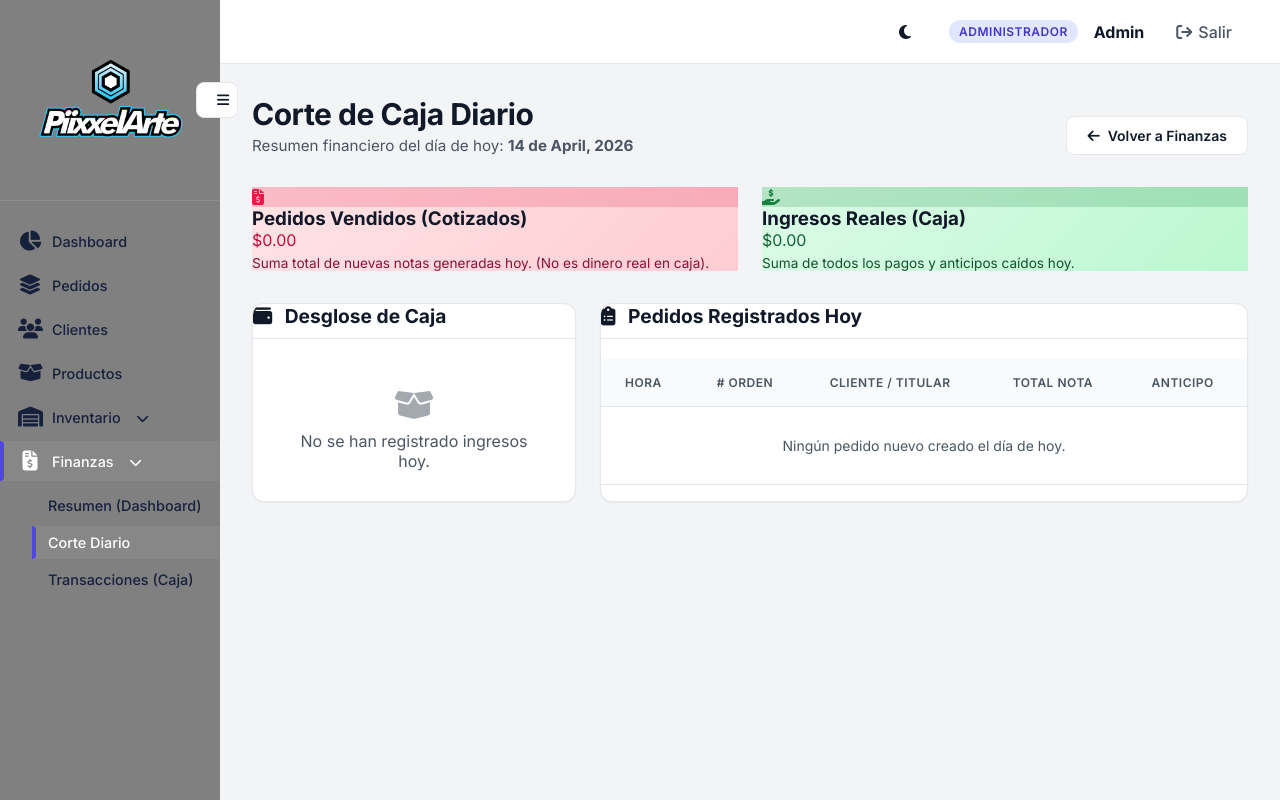
After one commit to GemaLopez01/PiixxelArte-ERP, a Flask app: page /finance/daily in a window 1280 px wide. The commit adds this page. Run offline with Flask 3, Linux system fonts and the light colour scheme; a user stored in the database is signed in.

Commit message:
Actualizaciones varias

```diff
--- a/app/templates/base.html
+++ b/app/templates/base.html
@@ -68,6 +68,7 @@
                 </a>
                 <ul class="submenu">
                     <li><a href="{{ url_for('finance_dashboard') }}" class="{% if request.endpoint == 'finance_dashboard' %}active{% endif %}">Resumen (Dashboard)</a></li>
+                    <li><a href="{{ url_for('finance_daily_report') }}" class="{% if request.endpoint == 'finance_daily_report' %}active{% endif %}">Corte Diario</a></li>
                     <li><a href="{{ url_for('finance_transactions') }}" class="{% if request.endpoint == 'finance_transactions' %}active{% endif %}">Transacciones (Caja)</a></li>
                 </ul>
             </li>
@@ -131,6 +132,11 @@
             </div>
 
             <div class="user-profile">
+                <!-- Dark Mode Toggle -->
+                <button type="button" id="theme-toggle" class="btn btn-secondary" style="padding: 6px 10px; font-size: 1rem; border-radius: 50%; width: 36px; height: 36px; display: flex; align-items: center; justify-content: center; margin-right: 10px; border: none; background: transparent; box-shadow: none;" title="Cambiar Tema">
+                    <i class="fa-solid fa-moon" id="theme-icon"></i>
+                </button>
+
                 <span class="role-badge">{{ current_user.role }}</span>
                 <strong>{{ current_user.name }}</strong>
                 <a href="{{ url_for('logout') }}" class="logout-btn">
@@ -152,9 +158,33 @@
                 document.body.classList.toggle('sidebar-hidden');
             });
         });
+
+        // Toggle Dark Mode
+        const themeToggleBtn = document.getElementById('theme-toggle');
+        const themeIcon = document.getElementById('theme-icon');
+
+        // Initialize Theme from LocalStorage
+        if (localStorage.getItem('theme') === 'dark') {
+            document.body.classList.add('dark-mode');
+            themeIcon.classList.remove('fa-moon');
+            themeIcon.classList.add('fa-sun');
+        }
+
+        if (themeToggleBtn) {
+            themeToggleBtn.addEventListener('click', () => {
+                document.body.classList.toggle('dark-mode');
+
+                if (document.body.classList.contains('dark-mode')) {
+                    localStorage.setItem('theme', 'dark');
+                    themeIcon.classList.remove('fa-moon');
+                    themeIcon.classList.add('fa-sun');
+                } else {
+                    localStorage.setItem('theme', 'light');
+                    themeIcon.classList.remove('fa-sun');
+                    themeIcon.classList.add('fa-moon');
+                }
+            });
+        }
     </script>
 </body>
 </html>
-    </script>
-</body>
-</html>
--- /dev/null
+++ b/app/templates/finance/daily_report.html
@@ -0,0 +1,119 @@
+{% extends 'base.html' %}
+
+{% block content %}
+<div class="dashboard-header">
+    <div class="dashboard-title">
+        <h1>Corte de Caja Diario</h1>
+        <p>Resumen financiero del día de hoy: <strong>{{ today.strftime('%d de %B, %Y') }}</strong></p>
+    </div>
+    <div class="header-actions">
+        <!-- Puedes añadir un input type="date" aquí en el futuro si deseas buscar por historia -->
+        <a href="{{ url_for('finance_dashboard') }}" class="btn btn-secondary">
+            <i class="fa-solid fa-arrow-left"></i> Volver a Finanzas
+        </a>
+    </div>
+</div>
+
+<!-- Resumen Principal -->
+<div class="finance-grid" style="display: grid; grid-template-columns: repeat(auto-fit, minmax(300px, 1fr)); gap: 24px; margin-bottom: 32px;">
+
+    <!-- Venta del Día -->
+    <div class="stat-card" style="background: linear-gradient(135deg, #FFE4E6 0%, #FECDD3 100%);">
+        <div class="stat-icon" style="background: rgba(225, 29, 72, 0.2); color: #E11D48;">
+            <i class="fa-solid fa-file-invoice-dollar"></i>
+        </div>
+        <div class="stat-info">
+            <h3>Pedidos Vendidos (Cotizados)</h3>
+            <div class="stat-value" style="color: #BE123C;">${{ "%.2f" | format(total_sales) }}</div>
+            <p style="font-size: 0.85rem; margin-top: 5px; color: #881337;">Suma total de nuevas notas generadas hoy. (No es dinero real en caja).</p>
+        </div>
+    </div>
+
+    <!-- Ingresos Reales -->
+    <div class="stat-card" style="background: linear-gradient(135deg, #DCFCE7 0%, #BBF7D0 100%);">
+        <div class="stat-icon" style="background: rgba(21, 128, 61, 0.2); color: #15803D;">
+            <i class="fa-solid fa-hand-holding-dollar"></i>
+        </div>
+        <div class="stat-info">
+            <h3>Ingresos Reales (Caja)</h3>
+            <div class="stat-value" style="color: #166534;">${{ "%.2f" | format(total_income) }}</div>
+            <p style="font-size: 0.85rem; margin-top: 5px; color: #14532D;">Suma de todos los pagos y anticipos caídos hoy.</p>
+        </div>
+    </div>
+</div>
+
+<!-- Desglose -->
+<div style="display: grid; grid-template-columns: 1fr 2fr; gap: 24px;">
+    <!-- Desglose por Método de Pago -->
+    <div class="section-card">
+        <h2 style="font-size: 1.2rem; margin-bottom: 20px; border-bottom: 1px solid var(--border-light); padding-bottom: 10px;">
+            <i class="fa-solid fa-wallet" style="margin-right: 8px;"></i> Desglose de Caja
+        </h2>
+
+        {% if income_by_method %}
+            <ul style="list-style: none; padding: 0;">
+            {% for method, amount in income_by_method.items() %}
+                <li style="display: flex; justify-content: space-between; align-items: center; padding: 12px 0; border-bottom: 1px solid var(--border-light);">
+                    <span style="font-weight: 500; color: var(--text-primary);">
+                        {% if method == 'Efectivo' %}<i class="fa-solid fa-money-bill" style="color: #10B981; margin-right: 6px;"></i>
+                        {% elif method == 'Tarjeta' %}<i class="fa-solid fa-credit-card" style="color: #3B82F6; margin-right: 6px;"></i>
+                        {% else %}<i class="fa-solid fa-building-columns" style="color: #8B5CF6; margin-right: 6px;"></i>{% endif %}
+                        {{ method }}
+                    </span>
+                    <span style="font-weight: bold; color: var(--primary); font-size: 1.1rem;">
+                        ${{ "%.2f" | format(amount) }}
+                    </span>
+                </li>
+            {% endfor %}
+            </ul>
+        {% else %}
+            <div style="text-align: center; padding: 30px; color: var(--text-secondary);">
+                <i class="fa-solid fa-box-open" style="font-size: 2rem; margin-bottom: 10px; opacity: 0.5;"></i>
+                <p>No se han registrado ingresos hoy.</p>
+            </div>
+        {% endif %}
+    </div>
+
+    <!-- Lista de Pedidos del Día -->
+    <div class="section-card">
+        <h2 style="font-size: 1.2rem; margin-bottom: 20px; border-bottom: 1px solid var(--border-light); padding-bottom: 10px;">
+            <i class="fa-solid fa-clipboard-list" style="margin-right: 8px;"></i> Pedidos Registrados Hoy
+        </h2>
+
+        <div class="table-responsive">
+            <table class="modern-table">
+                <thead>
+                    <tr>
+                        <th>Hora</th>
+                        <th># Orden</th>
+                        <th>Cliente / Titular</th>
+                        <th>Total Nota</th>
+                        <th>Anticipo</th>
+                    </tr>
+                </thead>
+                <tbody>
+                    {% for order in today_orders %}
+                    <tr>
+                        <td style="color: var(--text-secondary); font-size: 0.9rem;">{{ order.created_at.strftime('%H:%M') }}</td>
+                        <td>
+                            <a href="{{ url_for('edit_order', order_id=order.id) }}" style="font-weight: 600; color: var(--primary); text-decoration: none;">
+                                #{{ "%04d" | format(order.id) }}
+                            </a>
+                        </td>
+                        <td>{{ order.customer.name if order.customer else 'Sin cliente' }}</td>
+                        <td style="font-weight: bold;">${{ "%.2f" | format(order.total_amount or 0) }}</td>
+                        <td style="color: #15803d;">${{ "%.2f" | format(order.advance_payment or 0) }}</td>
+                    </tr>
+                    {% else %}
+                    <tr>
+                        <td colspan="5" style="text-align: center; padding: 30px; color: var(--text-secondary);">
+                            Ningún pedido nuevo creado el día de hoy.
+                        </td>
+                    </tr>
+                    {% endfor %}
+                </tbody>
+            </table>
+        </div>
+    </div>
+</div>
+{% endblock %}
--- a/app/templates/orders/index.html
+++ b/app/templates/orders/index.html
@@ -44,7 +44,7 @@
                         #{{ "%04d" | format(order.id) }}<br>
                         <span style="font-size: 0.8rem; color: var(--text-secondary);">{{ order.title or 'Sin título' }}</span>
                     </td>
-                    <td class="customer-name">{{ order.customer.name }}</td>
+                    <td class="customer-name">{{ order.customer.name if order.customer else 'Cliente Eliminado (o Sin nombre)' }}</td>
                     {% if current_user.role != 'Producción' %}
                     <td>${{ "%.2f" | format(order.subtotal_amount or 0) }}</td>
                     <td>${{ "%.2f" | format(order.tax_amount or 0) }}</td>
--- a/main.py
+++ b/main.py
@@ -1113,6 +1113,45 @@ def finance_dashboard():
                            category_summary=category_summary,
                            recent_transactions=recent_txs)
 
+@app.route("/finance/daily")
+@login_required
+@roles_required('Administrador')
+def finance_daily_report():
+    from app.models.finance import Transaction
+    from app.models.order import Order
+    from datetime import date
+    from sqlalchemy import func
+
+    today = date.today()
+
+    # Sales (Órdenes creadas hoy)
+    # Using python filtering or SQLAlchemy func.date depending on dialect. For SQLite/Postgres compatibility:
+    # It's safer to use python filtering on the day if we don't know the exact db engine timezone trick,
+    # but func.cast(Order.created_at, db.Date) == today usually works.
+    # We will fetch recent orders to handle it safely or use SQLAlchemy.
+    orders = Order.query.order_by(Order.created_at.desc()).all()
+    today_orders = [o for o in orders if o.created_at.date() == today]
+    total_sales = sum((float(o.total_amount) for o in today_orders if o.total_amount), 0.0)
+
+    # Incomes grouped by payment_method (Transacciones de ingreso creadas hoy)
+    transactions = Transaction.query.filter_by(type='Ingreso').order_by(Transaction.date.desc()).all()
+    today_incomes = [t for t in transactions if t.date.date() == today]
+
+    total_income = 0.0
+    income_by_method = {}
+    for tx in today_incomes:
+        method = tx.payment_method or 'No Especificado'
+        val = float(tx.amount)
+        income_by_method[method] = income_by_method.get(method, 0.0) + val
+        total_income += val
+
+    return render_template('finance/daily_report.html',
+                           today=today,
+                           today_orders=today_orders,
+                           total_sales=total_sales,
+                           total_income=total_income,
+                           income_by_method=income_by_method)
+
 @app.route("/finance/transactions")
 @login_required
 @roles_required('Administrador')
```
Also changed, not shown: app/static/css/style.css (+54 -0 lines), app/templates/finance/dashboard.html (added, +95 -0 lines), app/templates/finance/transactions.html (added, +54 -0 lines), migrations/versions/e4f7d1a2c3b4_restore_transactions_table.py (added, +53 -0 lines), 1 other file.
